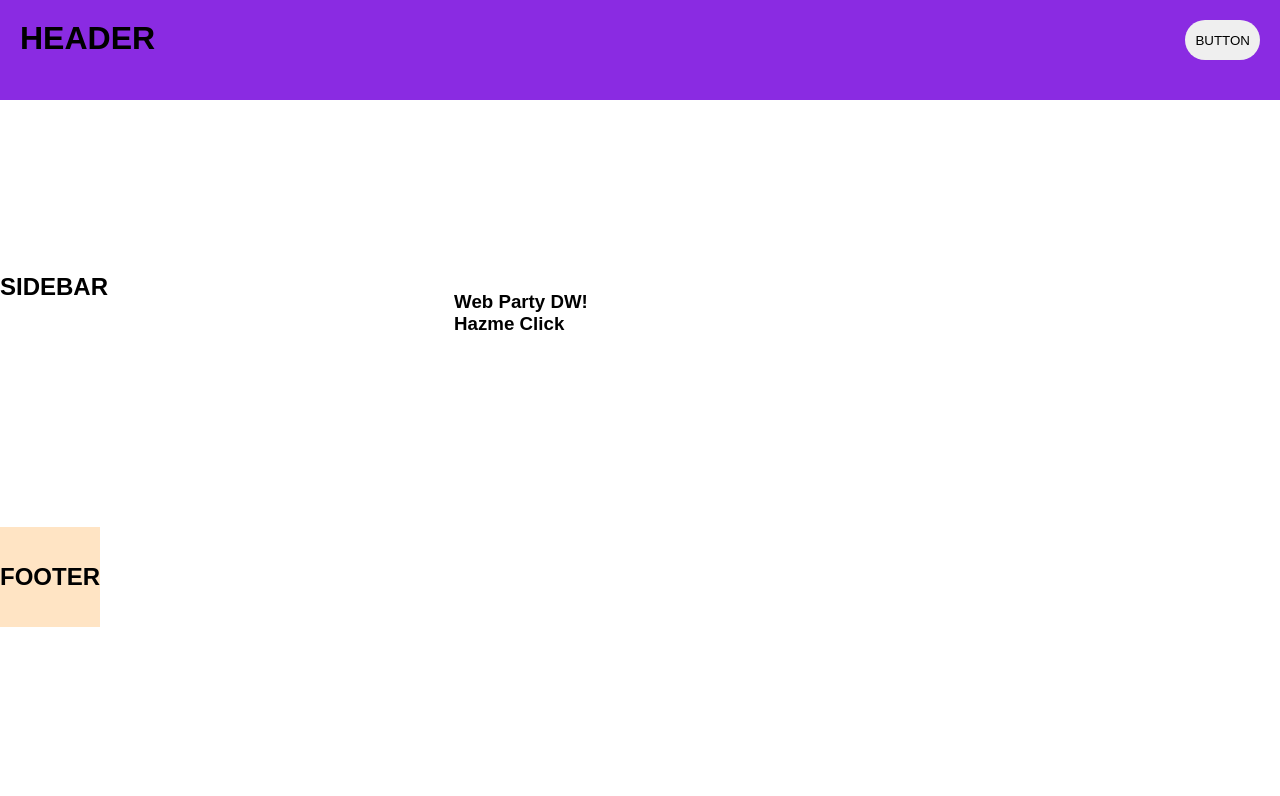
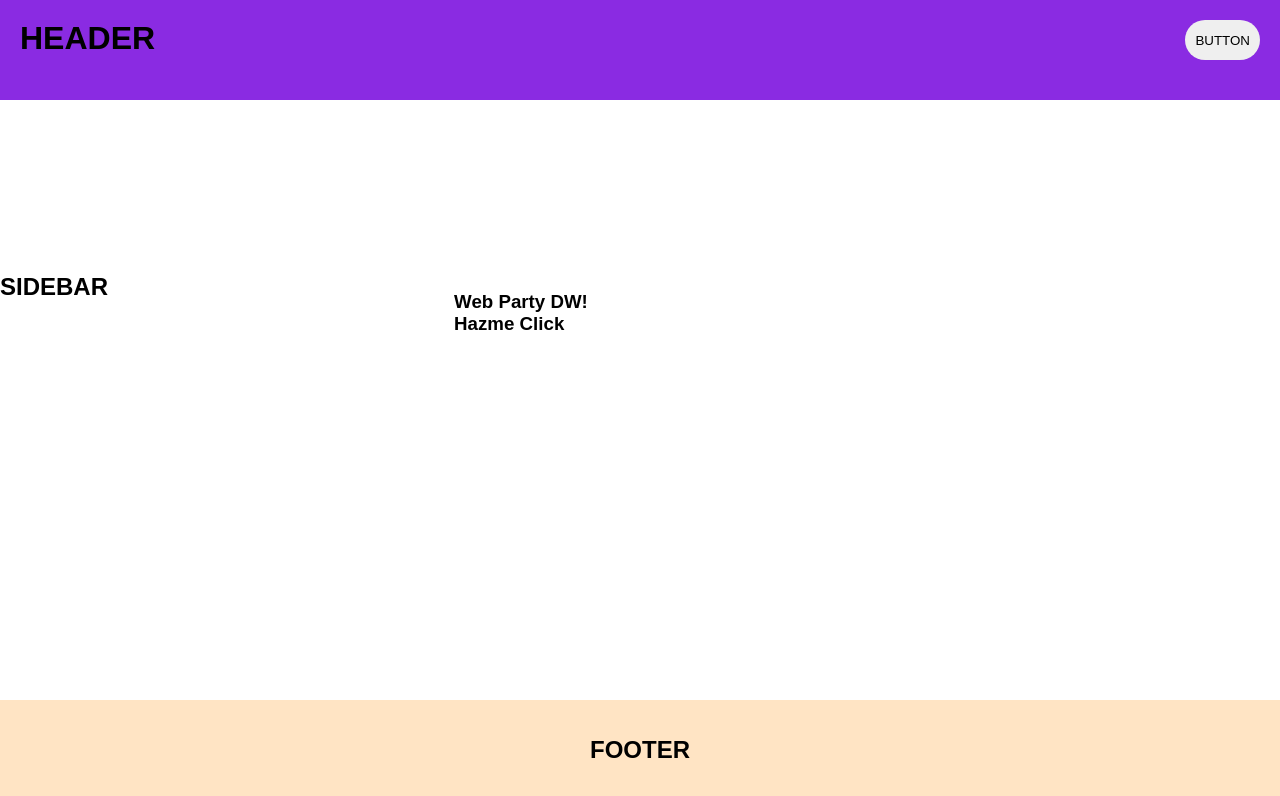
Before and after one commit to RamonVargasRuiz/CEI_M1_DW, a plain HTML site: page Día 19/idenx.html in a window 1280 px wide. Drawn offline with Linux system fonts and the light colour scheme.

Commit message:
redy día 21

```diff
--- a/Día 19/css/layouts.css
+++ b/Día 19/css/layouts.css
@@ -39,8 +39,8 @@
 
 .footer{
     grid-area: footer;
-    justify-self: baseline;
-    align-self: baseline;
+    justify-self: ;
+    align-self: end;
     display: flex;
     justify-content: center;
     align-items: center;
```
